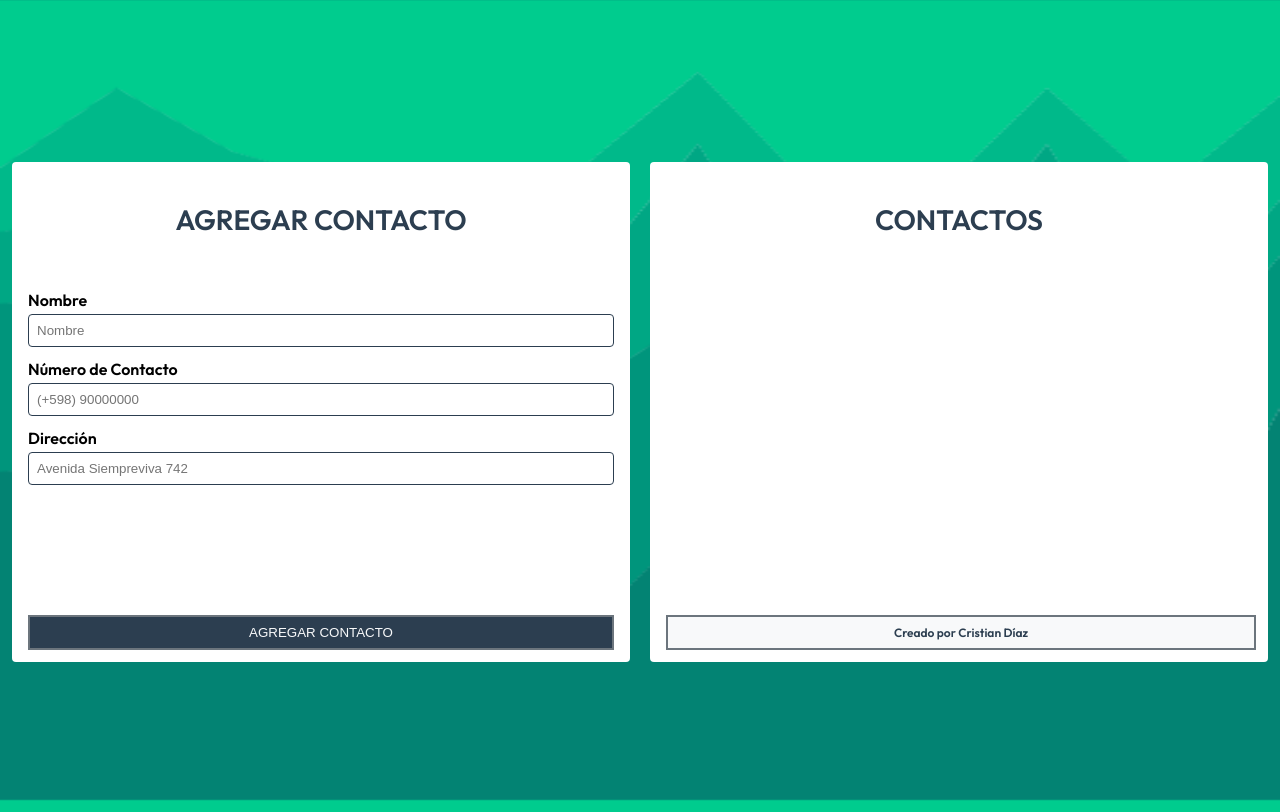
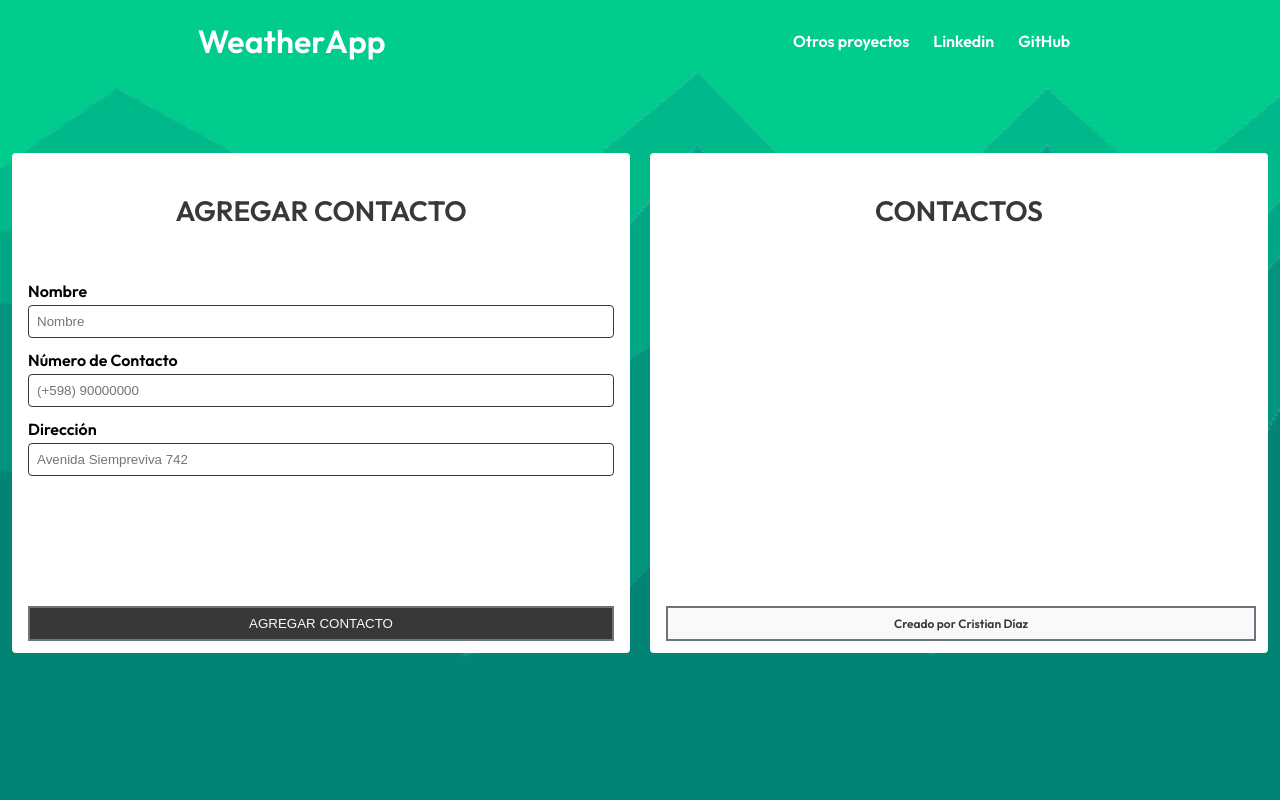
Before and after one commit to cristiandiazperdomo/Agenda, a plain HTML site: page index.html in a window 1280 px wide. Drawn offline with Linux system fonts and the light colour scheme; no server answers.

Commit message:
making header

```diff
--- a/css/css.css
+++ b/css/css.css
@@ -18,7 +18,7 @@
     --warning: #ffc107;
     --danger: #dc3545;
     --light: #f8f9fa;
-    --dark: #2c3e50;
+    --dark: #383838;
 }
 html, body {
 	height: 100% !important;
@@ -31,18 +31,42 @@ body {
 	font-family: 'Outfit', sans-serif;
 	box-sizing: border-box;
 }
+/*HEADER*/
+.Header {
+	display: flex;
+    color: white;
+    justify-content: space-around;
+    align-items: center;
+}
+.left-side {
+
+}
+.right-side .header-nav {
+}
+.right-side .header-nav ul {
+	padding: 0;
+	display: flex;
+}
+.right-side .header-nav ul li{
+	list-style: none;
+}
+.header-nav ul li a{
+	text-decoration: none;
+	color: white;
+	margin: 0 12px;
+}
+/* CONTACT SECTION */
 .section {
 	display: grid;
     align-items: center;
-    margin: 12px 12px;
-	height: 100%;
+    margin: 0 12px;
 }
 .complete-container{
 	display: flex;
 	width: 100%;
 	height: 500px;
 	grid-gap: 20px;
-	margin: 100px 0;
+	margin: 70px 0;
 }
 .register-container {
 	display: flex;
@@ -104,12 +128,12 @@ body {
 	height: 300px;
 
 }
-.contacts-info ul {
+.contacts-info #showContactData {
 	padding-left: 0;
 	list-style: none;
 	margin: 2px;
 }
-.contacts-info ul li{
+.contacts-info #showContactData li{
 	display: flex;
     justify-content: space-between;
     align-items: center;
@@ -128,6 +152,21 @@ body {
 	margin: 0;
 }
 @media all and (max-width: 640px) {
+	/*HEADER*/
+	.Header {
+		text-align: center;
+		display: flex;
+		flex-direction: column;
+	}
+	.Header-h1 {
+		margin-top: 40px;
+	}
+	.right-side .header-nav ul {
+		display: flex;
+		justify-content: space-around;
+	}
+
+	/* CONTACT  */
 	.section {
 
 	}
@@ -142,7 +181,7 @@ body {
 	.complete-container {
 		display: flex;
 		flex-direction: column;
-		margin: 10px 0;
+		margin: 40px 0;
 	}
 	.register-container {
 		width: 100%;
--- a/index.html
+++ b/index.html
@@ -10,8 +10,33 @@
 	<link href="https://fonts.googleapis.com/css2?family=Outfit:wght@600&display=swap" rel="stylesheet">
 	<link rel="stylesheet" type="text/css" href="css/css.css">
 </head>
-<body class="container bg-light">
-
+<body class="container">
+	<header class="Header">
+		<div class="left-side">
+			<h1 class="Header-h1">WeatherApp</h1>
+		</div>
+		<div class="right-side">
+			<nav class="header-nav">
+				<ul class="Header-ul">
+					<li>
+						<a href="https://github.com/cristiandiazperdomo">
+							Otros proyectos
+						</a>
+					</li>
+					<li>
+						<a href="https://www.linkedin.com/in/cristian-d%C3%ADaz-390971222/">
+							Linkedin
+						</a>
+					</li>
+					<li>
+						<a href="https://github.com/cristiandiazperdomo">
+							GitHub
+						</a>
+					</li>
+				</ul>
+			</nav>
+		</div>
+	</header>
 	<section class="section">
 		<article class="complete-container">
 			<div class="register-container">
```
